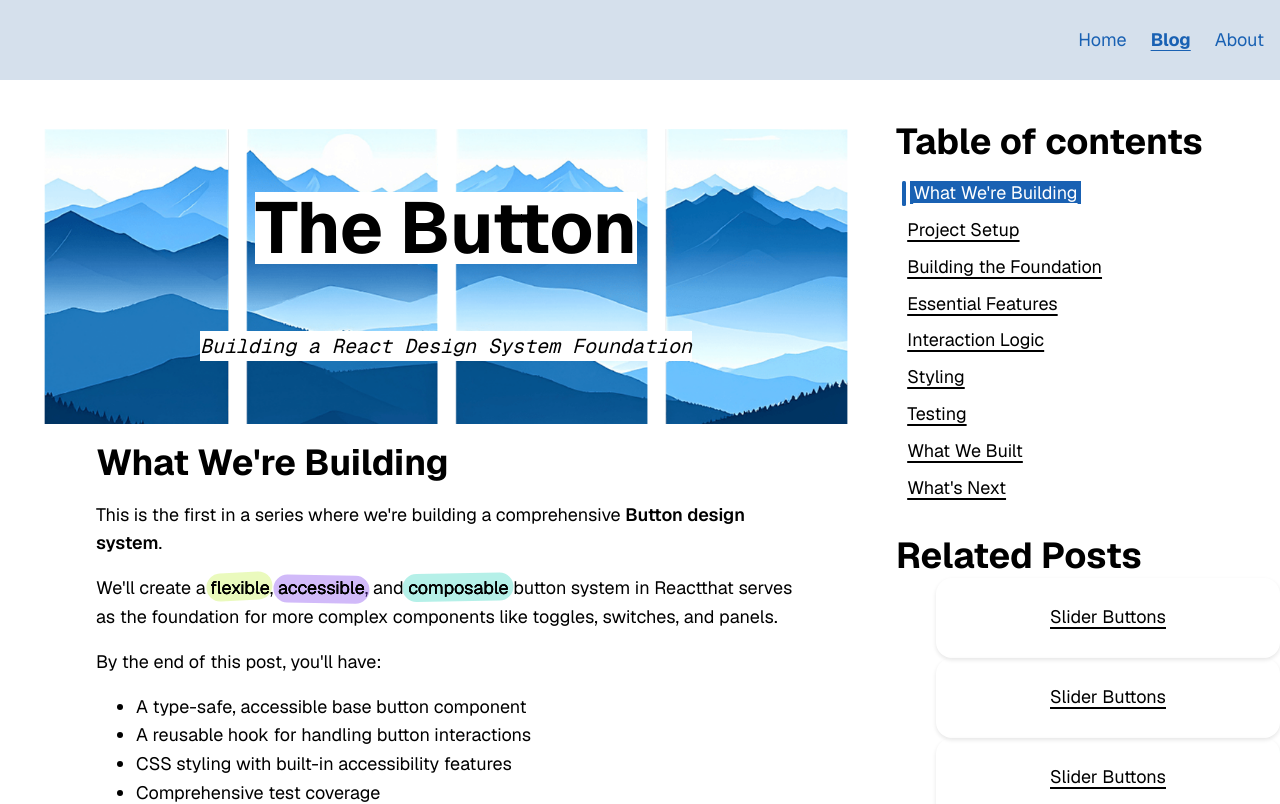
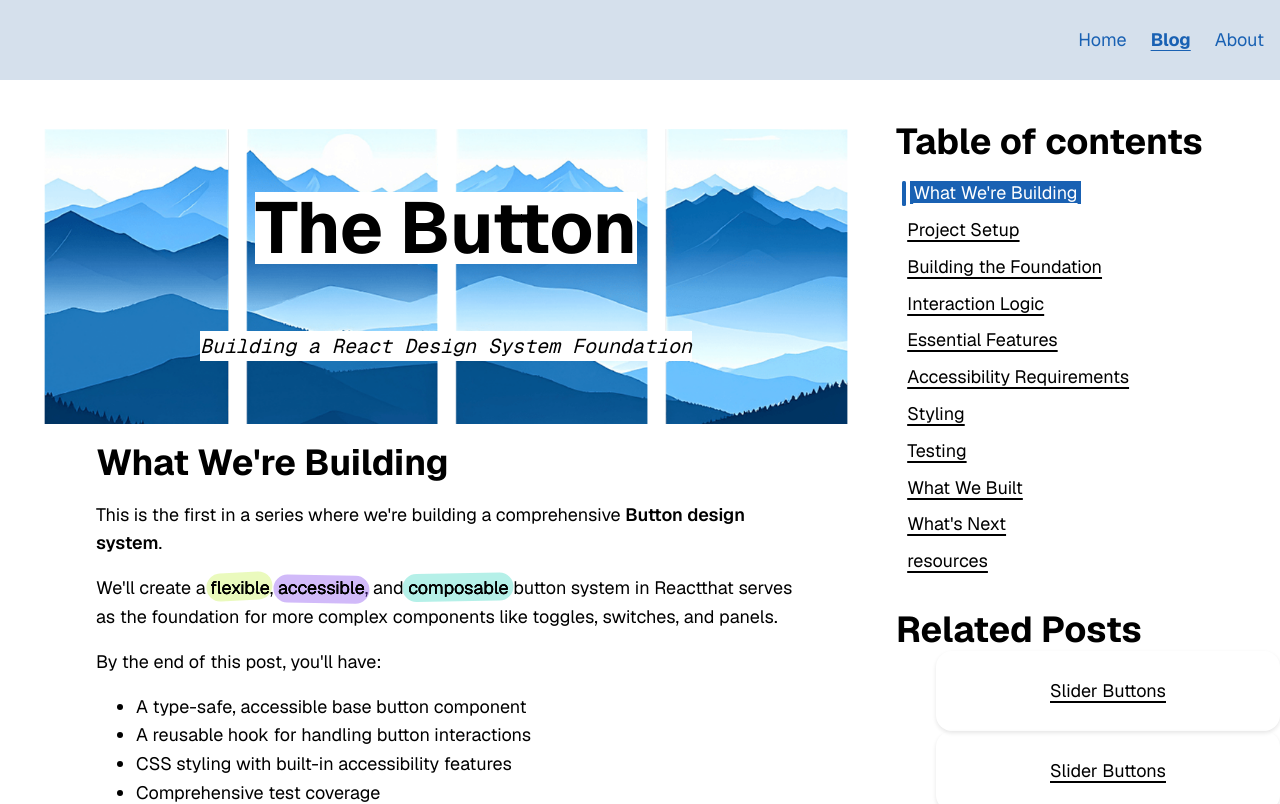
Before and after one commit to codercarl1243/react_components_system, a Next.js app: page /blog/design-system/buttons/base2 in a window 1280 px wide. Shown: the top 804 px of the page. Built offline with nearby package versions, Linux system fonts and the light colour scheme.

Commit message:
UPDATE contents

```diff
--- a/app/blog/design-system/buttons/base2/page.tsx
+++ b/app/blog/design-system/buttons/base2/page.tsx
@@ -259,8 +259,8 @@ export default function useButton() {
                     </PostNote>
 
                 </PostSection>
-                <PostSection>
-                    <Heading headingLevel={2}>Essential Features</Heading>
+                <PostSection id="essential-features">
+                    <Heading id="essential-features-heading" headingLevel={2}>Essential Features</Heading>
                     <Heading headingLevel={3}>Loading States</Heading>
                     <p>Loading states are critical for async operations. They provide feedback to users and prevent duplicate submissions.</p>
                     <p className="bold">Our implementation:</p>
@@ -293,8 +293,8 @@ export default function useButton() {
   Save Changes
 </Button>`} />
                 </PostSection>
-                <PostSection>
-                    <Heading headingLevel={2}>Accessibility Requirements</Heading>
+                <PostSection id="accessibility">
+                    <Heading id="accessibility-heading" headingLevel={2}>Accessibility Requirements</Heading>
 
                     <Heading headingLevel={3}>WCAG Success Criteria That Apply to Buttons</Heading>
                     <p>Buttons must meet several WCAG standards. Here are the key criteria our implementation addresses:</p>
@@ -375,8 +375,8 @@ export default function useButton() {
                     <Heading headingLevel={4}>Assistive Technology isnt everything</Heading>
                     <Heading headingLevel={4}>Further Reading</Heading>
                 </PostSection>
-                <PostSection id="CSS-styling">
-                    <Heading headingLevel={2} id="CSS-styling-heading">CSS Styling</Heading>
+                <PostSection id="css-styling">
+                    <Heading headingLevel={2} id="css-styling-heading">CSS Styling</Heading>
                     <Heading headingLevel={3} id="reset-base-styles">Reset and Base Styles</Heading>
                     <Heading headingLevel={3} id="">Custom Properties for Theming</Heading>
                     <Heading headingLevel={3} id="">Button States</Heading>
@@ -453,7 +453,7 @@ export default function useButton() {
                     </p>
                 </PostSection>
                 <PostSection id="resources">
-                    <Heading headingLevel={2}>Resources</Heading>
+                    <Heading headingLevel={2} id="resources-heading">Resources</Heading>
                     <Heading headingLevel={3}>Complete Code Reference</Heading>
                     <TabList
                         className="code__reference"
@@ -763,12 +763,14 @@ button.button {
                     { id: 'what-were-building', href: '#what-were-building', label: "What We're Building" },
                     { id: 'project-setup', href: '#project-setup', label: 'Project Setup' },
                     { id: 'building-foundation', href: '#building-foundation', label: 'Building the Foundation' },
+                    { id: 'interaction-logic', href: '#interaction-logic', label: 'Interaction Logic' },
                     { id: 'essential-features', href: '#essential-features', label: 'Essential Features' },
-                    { id: 'interaction-logic', href: '#interaction-logic', label: 'Interaction Logic' },
-                    { id: 'CSS-styling', href: '#css-styling', label: 'Styling' },
+                    { id: 'accessibility', href: '#accessibility', label: 'Accessibility Requirements' },
+                    { id: 'css-styling', href: '#css-styling', label: 'Styling' },
                     { id: 'testing', href: '#testing', label: 'Testing' },
                     { id: 'what-we-built', href: '#what-we-built', label: 'What We Built' },
-                    { id: 'whats-next', href: '#whats-next', label: "What's Next" }
+                    { id: 'whats-next', href: '#whats-next', label: "What's Next" },
+                    { id: 'resources', href: '#resources', label: "resources" }
                 ]}
                 // Fillers
                 relatedPosts={[
```
